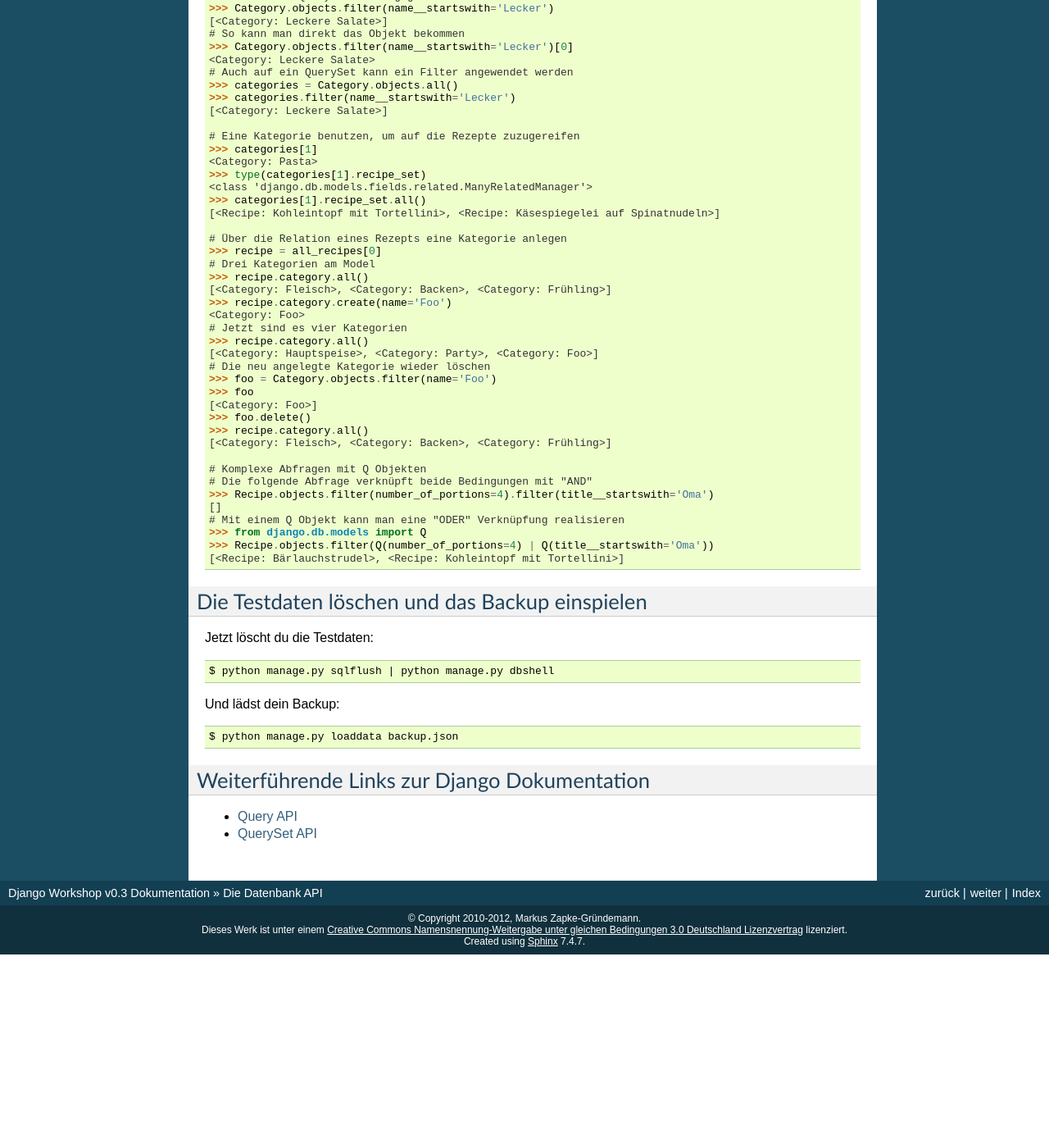
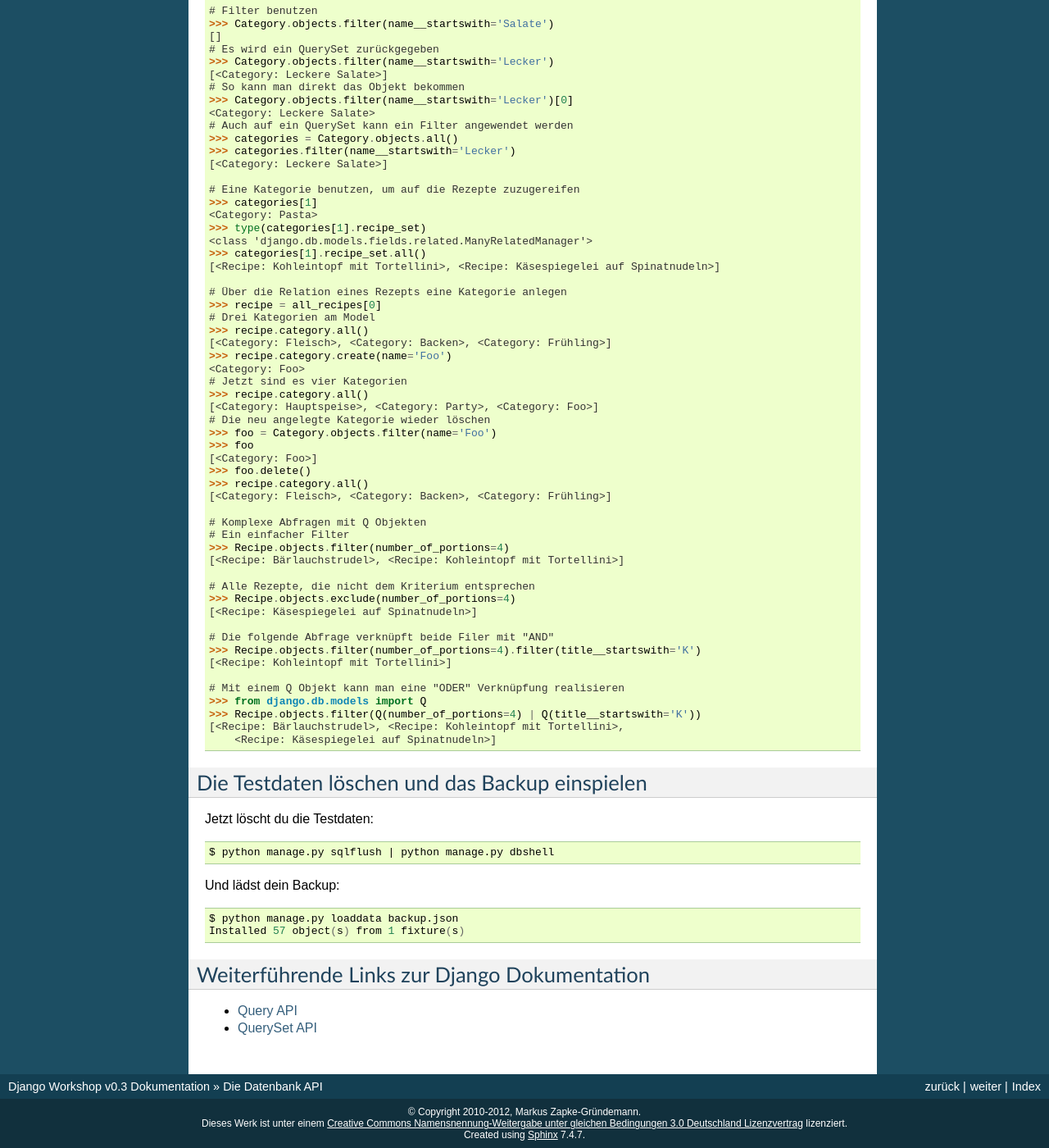
Before and after one commit to keimlink/django-workshop, a Sphinx documentation site: the page built from docs/datenbank_api.rst, in a window 1280 px wide and 1400 px high, scrolled down 1826 px. Shown: the whole window at 82% size. Built offline with Sphinx 7.4.7, drawn with Linux system fonts in a browser that asks for light colours; before the commit the page ends 2990 px from its top, so only the background shows below that; some of the changed text lies outside the part shown.

Commit message:
Recipe._meta.get_all_field_names() hinzugefügt, models.Q Beispiel verbessert

```diff
--- a/docs/datenbank_api.rst
+++ b/docs/datenbank_api.rst
@@ -50,7 +50,7 @@
 
     $ wget -O import.json https://bitbucket.org/keimlink/django-workshop/raw/bdabf8fb9e5d/src/erste_schritte/cookbook/recipes/fixtures/initial_data.json
     $ python manage.py loaddata import.json
-    Installed 18 object(s) from 2 fixture(s)
+    Installed 9 object(s) from 1 fixture(s)
 
 Arbeiten mit der Datenbank API
 ==============================
@@ -74,12 +70,20 @@
     # Ein QuerySet mit allen Rezepten
     >>> all_recipes = Recipe.objects.all()
     >>> all_recipes
-    [<Recipe: Bärlauchstrudel>, <Recipe: Kohleintopf mit Tortellini>, <Recipe: Käsespiegelei auf Spinatnudeln>]
+    [<Recipe: Bärlauchstrudel>, <Recipe: Kohleintopf mit Tortellini>,
+        <Recipe: Käsespiegelei auf Spinatnudeln>]
     # all_recipes ist ein QuerySet
     >>> type(all_recipes)
     <class 'django.db.models.query.QuerySet'>
     >>> all_recipes.count()
     3
+
+    # Ausgabe aller Feldnamen eines Models
+    >>> Recipe._meta.get_all_field_names()
+    ['author', 'category', 'date_created', 'date_updated', 'difficulty', 'id',
+        'ingredients', 'number_of_portions', 'preparation', 'slug',
+        'time_for_preparation', 'title']
+
 
     # Betrachten eines Rezepts
     >>> all_recipes[1]
@@ -160,13 +164,23 @@
     [<Category: Fleisch>, <Category: Backen>, <Category: Frühling>]
 
     # Komplexe Abfragen mit Q Objekten
-    # Die folgende Abfrage verknüpft beide Bedingungen mit "AND"
-    >>> Recipe.objects.filter(number_of_portions=4).filter(title__startswith='Oma')
-    []
+    # Ein einfacher Filter
+    >>> Recipe.objects.filter(number_of_portions=4)
+    [<Recipe: Bärlauchstrudel>, <Recipe: Kohleintopf mit Tortellini>]
+
+    # Alle Rezepte, die nicht dem Kriterium entsprechen
+    >>> Recipe.objects.exclude(number_of_portions=4)
+    [<Recipe: Käsespiegelei auf Spinatnudeln>]
+
+    # Die folgende Abfrage verknüpft beide Filer mit "AND"
+    >>> Recipe.objects.filter(number_of_portions=4).filter(title__startswith='K')
+    [<Recipe: Kohleintopf mit Tortellini>]
+
     # Mit einem Q Objekt kann man eine "ODER" Verknüpfung realisieren
     >>> from django.db.models import Q
-    >>> Recipe.objects.filter(Q(number_of_portions=4) | Q(title__startswith='Oma'))
-    [<Recipe: Bärlauchstrudel>, <Recipe: Kohleintopf mit Tortellini>]
+    >>> Recipe.objects.filter(Q(number_of_portions=4) | Q(title__startswith='K'))
+    [<Recipe: Bärlauchstrudel>, <Recipe: Kohleintopf mit Tortellini>,
+        <Recipe: Käsespiegelei auf Spinatnudeln>]
 
 Die Testdaten löschen und das Backup einspielen
 ===============================================
@@ -182,7 +196,7 @@
 ..  code-block:: bash
 
     $ python manage.py loaddata backup.json
-
+    Installed 57 object(s) from 1 fixture(s)
 
 Weiterführende Links zur Django Dokumentation
 =============================================
```
Also changed, not shown: other parts of docs/datenbank_api.rst (+0 -4 lines).
